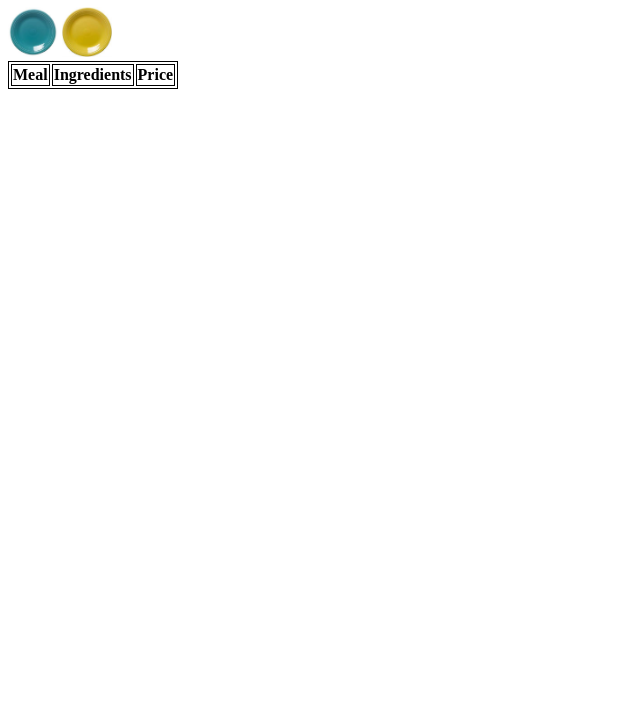
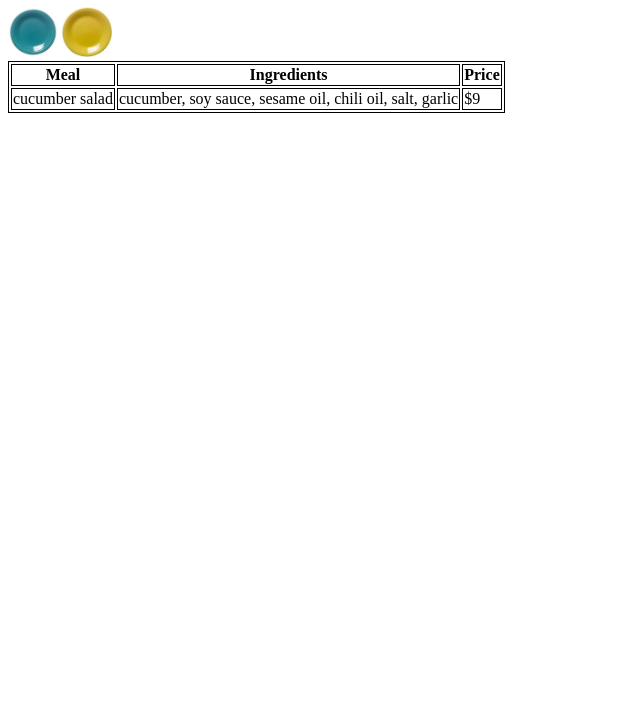
Before and after one commit to mischahourani/3-3-HTML-Tables, a plain HTML site: page index.html in a window 1280 px wide. Shown: the part 73-800 px from the top of the page, without its empty margins (0-640 px from the left). Drawn offline with Linux system fonts and the light colour scheme.

Commit message:
wokingnon

```diff
--- a/index.html
+++ b/index.html
@@ -25,7 +25,11 @@
                 </tr>
             </thead>
             <tbody>
-
+                <tr>
+                    <td>cucumber salad</td>
+                    <td>cucumber, soy sauce, sesame oil, chili oil, salt, garlic</td>
+                    <td>$9</td>
+                </tr>
             </tbody>
         </table>
 
```
